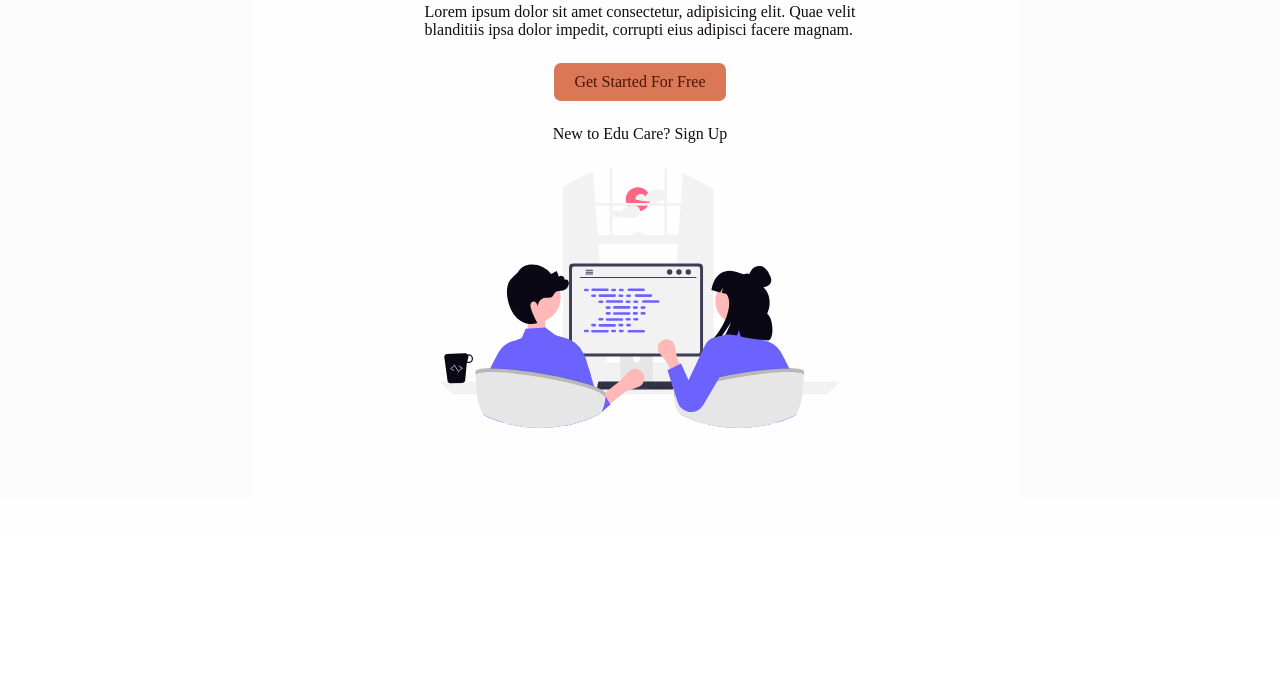
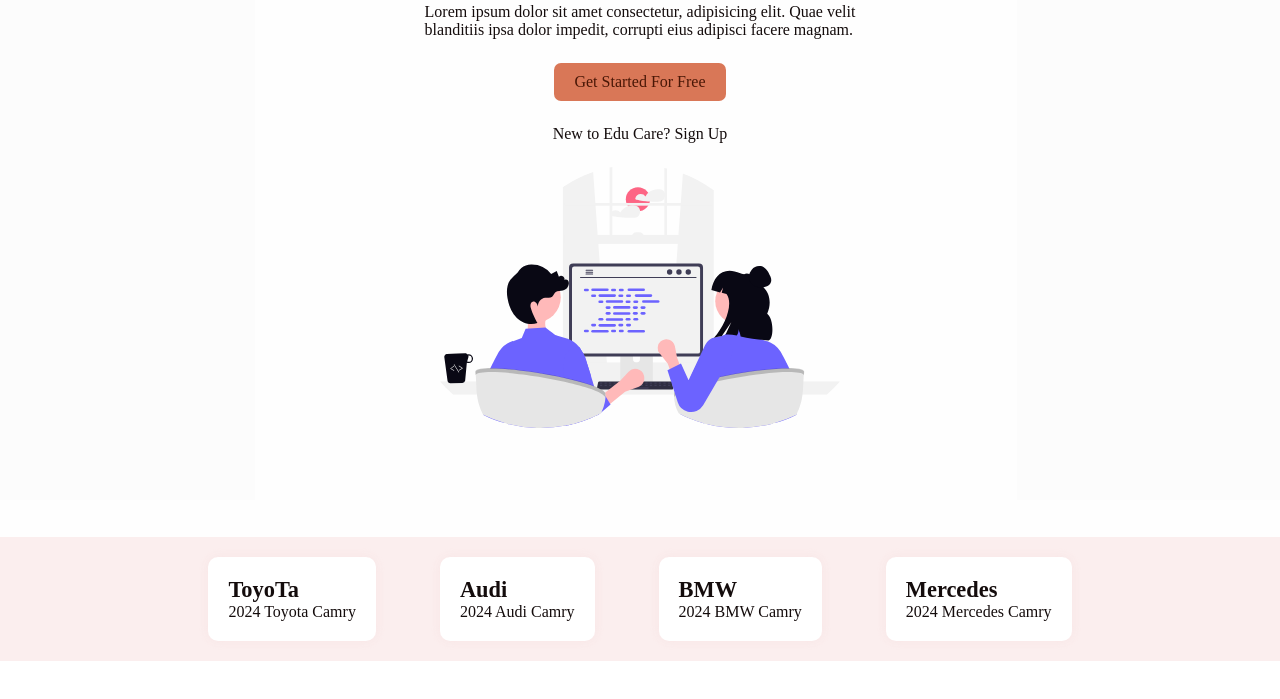
Before and after one commit to zinoo-dez/edu_css_blog, a plain HTML site: page index.html in a window 1280 px wide. Shown: the part 263-962 px from the top of the page. Drawn offline with Linux system fonts and the light colour scheme; files whose address does not match are found by name.

Commit message:
ads section

```diff
--- a/css/media-query.css
+++ b/css/media-query.css
@@ -39,11 +39,21 @@
           margin-bottom: 15px;
           margin-top: 15px;
      }
-     .banner h1{
-          font-size:1.8rem;
+
+     .banner {
+          padding: 1rem;
      }
-     .banner img{
-          width:300px;
+
+     .banner h1 {
+          font-size: 1.8rem;
+     }
+
+     .banner img {
+          width: 300px;
+     }
+
+     #ads-section {
+          gap: 1.2rem;
      }
 
 }
--- a/css/style.css
+++ b/css/style.css
@@ -107,6 +107,24 @@ nav {
      justify-content: center;
      align-items: center;
      min-height: 90vh;
-     padding: 0px 4rem;
+     padding: 40px 4rem;
      gap: 1.5rem;
 }
+
+/* ads section start */
+#ads-section {
+     background: var(--bg-color);
+     padding: 20px;
+     display: flex;
+     flex-wrap: wrap;
+     justify-content: center;
+     align-items: center;
+     gap: 4rem;
+}
+
+.ads {
+     background: #fff;
+     padding: 20px;
+     border-radius: 10px;
+     box-shadow: 0 0 10px var(--bg-color);
+}
--- a/index.html
+++ b/index.html
@@ -51,7 +51,26 @@
         />
       </div>
     </header>
-    <main></main>
+    <main>
+      <section id="ads-section">
+        <div class="ads">
+          <h4>ToyoTa</h4>
+          <p>2024 Toyota Camry</p>
+        </div>
+        <div class="ads">
+          <h4>Audi</h4>
+          <p>2024 Audi Camry</p>
+        </div>
+        <div class="ads">
+          <h4>BMW</h4>
+          <p>2024 BMW Camry</p>
+        </div>
+        <div class="ads">
+          <h4>Mercedes</h4>
+          <p>2024 Mercedes Camry</p>
+        </div>
+      </section>
+    </main>
     <footer></footer>
     <!-- <script src="js/main.js"></script> -->
   </body>
```
